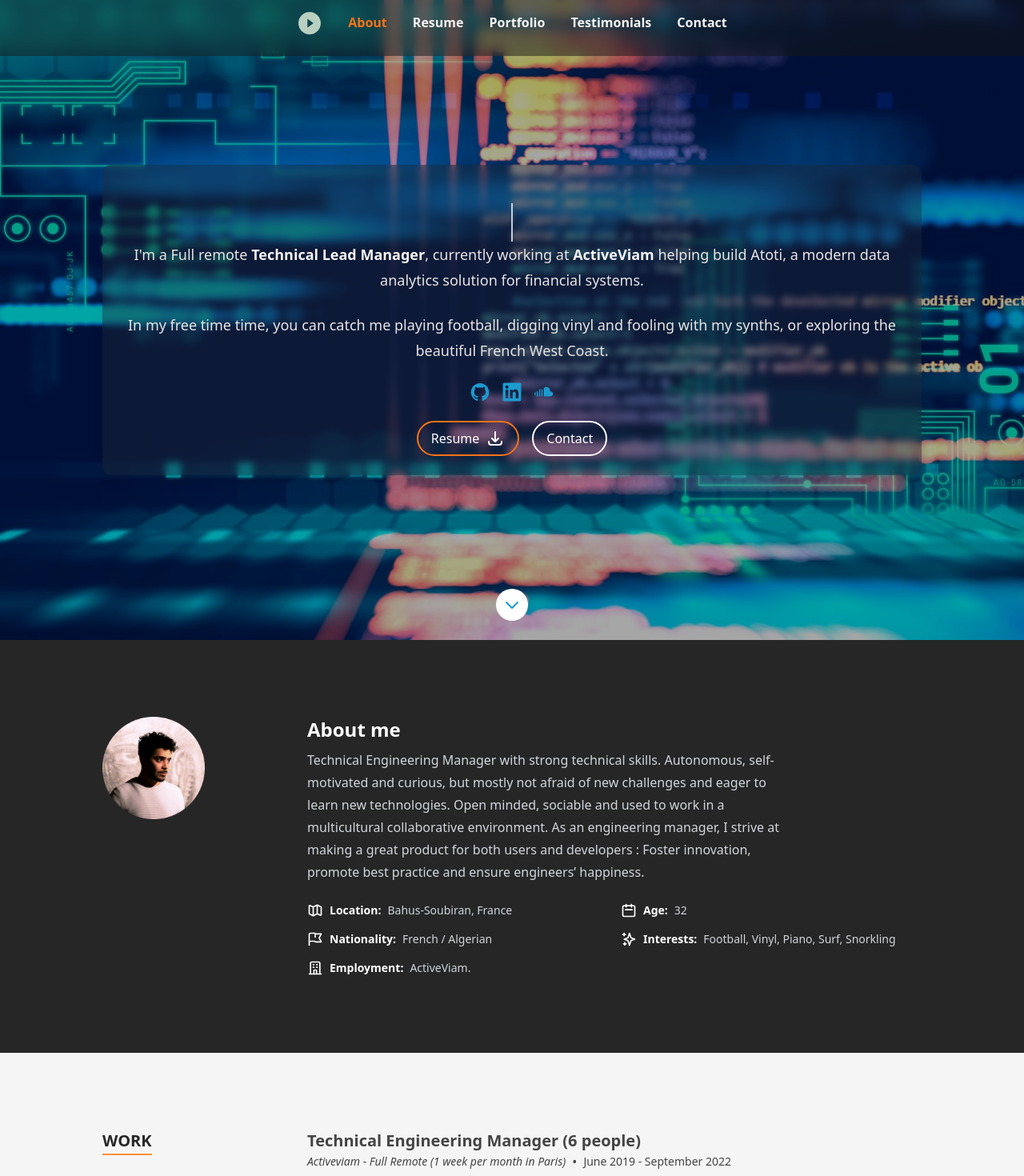
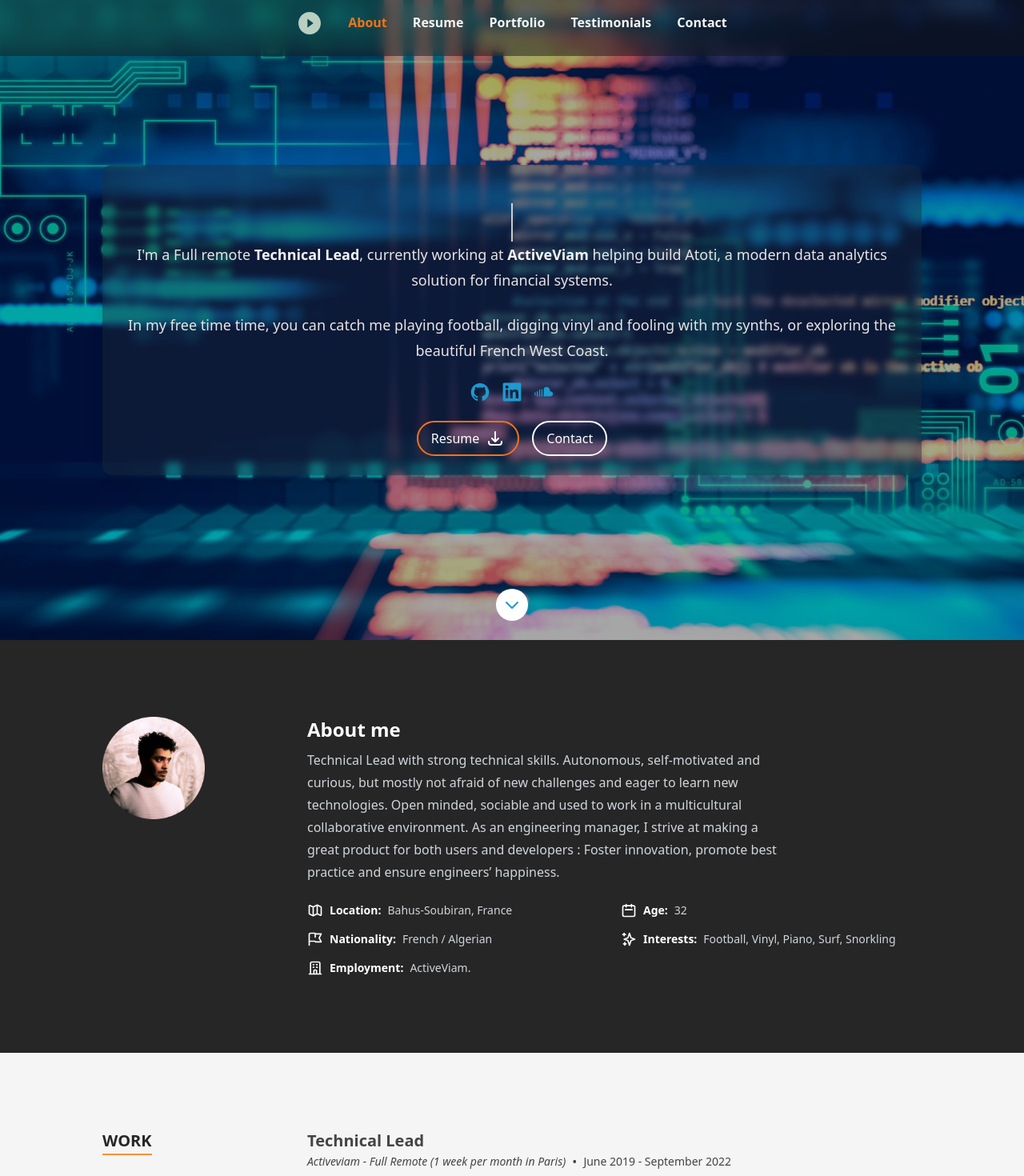
Before and after one commit to mdellabani/portfolio, a Next.js app: page / in a window 1280 px wide. Shown: the top 1470 px of the page at 80% size. Built offline with nearby package versions, Linux system fonts and the light colour scheme.

Commit message:
update info

```diff
--- a/src/data/data.tsx
+++ b/src/data/data.tsx
@@ -66,7 +66,7 @@ export const heroData: Hero = {
   description: (
     <>
       <p className="prose-sm text-stone-200 sm:prose-base lg:prose-lg">
-        I'm a Full remote <strong className="text-stone-100">Technical Lead Manager</strong>, currently working at{' '}
+        I'm a Full remote <strong className="text-stone-100">Technical Lead</strong>, currently working at{' '}
         <strong className="text-stone-100">ActiveViam</strong> helping build Atoti, a modern data analytics solution for
         financial systems.
       </p>
@@ -96,7 +96,7 @@ export const heroData: Hero = {
  */
 export const aboutData: About = {
   profileImageSrc: profilepic,
-  description: `Technical Engineering Manager with strong technical skills. Autonomous, self-motivated
+  description: `Technical Lead with strong technical skills. Autonomous, self-motivated
   and curious, but mostly not afraid of new challenges and eager to learn new technologies.
   Open minded, sociable and used to work in a multicultural collaborative environment. As
   an engineering manager, I strive at making a great product for both users and developers :
@@ -289,7 +289,7 @@ export const experience: TimelineItem[] = [
   {
     date: 'June 2019 - September 2022',
     location: 'Activeviam - Full Remote (1 week per month in Paris)',
-    title: 'Technical Engineering Manager (6 people)',
+    title: 'Technical Lead',
     content: (
       <>
         As part of the R&D team, I design and build Atoti, a real-time decisive data analytic software for financial
```
Also changed, not shown: 1 other file (tests, documents, lock files or other folders).
